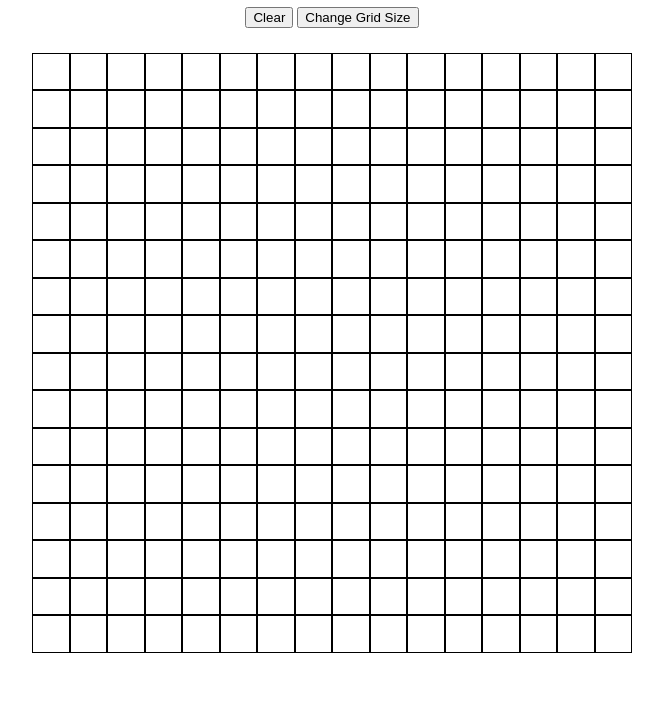
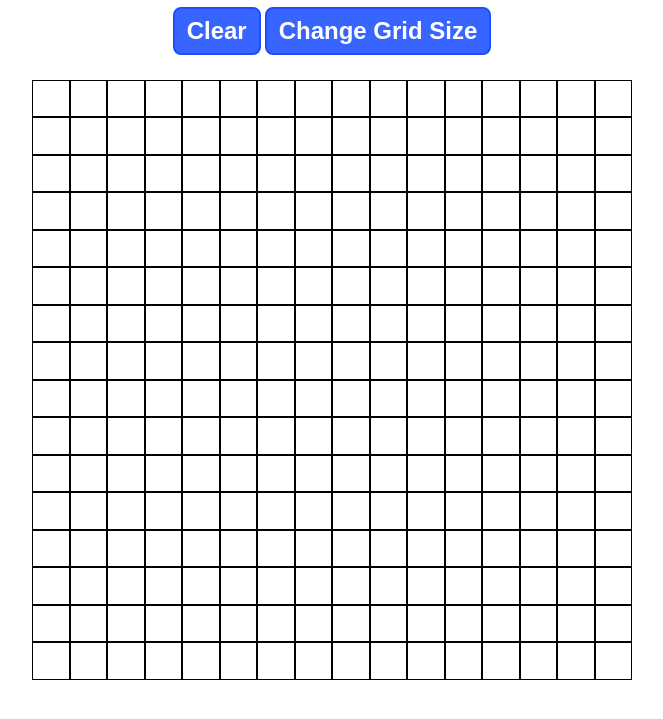
Before and after one commit to john-san/etch-a-sketch, a plain HTML site: page index.html in a window 1280 px wide. Shown: the part 81-800 px from the top of the page, without its empty margins (308-971 px from the left). Drawn offline with Linux system fonts and the light colour scheme.

Commit message:
really add button styles

```diff
--- a/styles/styles.css
+++ b/styles/styles.css
@@ -33,5 +33,12 @@ h1 {
 
 
 button {
-
+  padding: 8px 12px;
+  background-color: #3865ff;
+  color: white;
+  font-weight: 700;
+  font-size: 24px;
+  border: 2px solid #1d4ffb;
+  border-radius: 8px;
+  cursor: pointer;
 }
```
